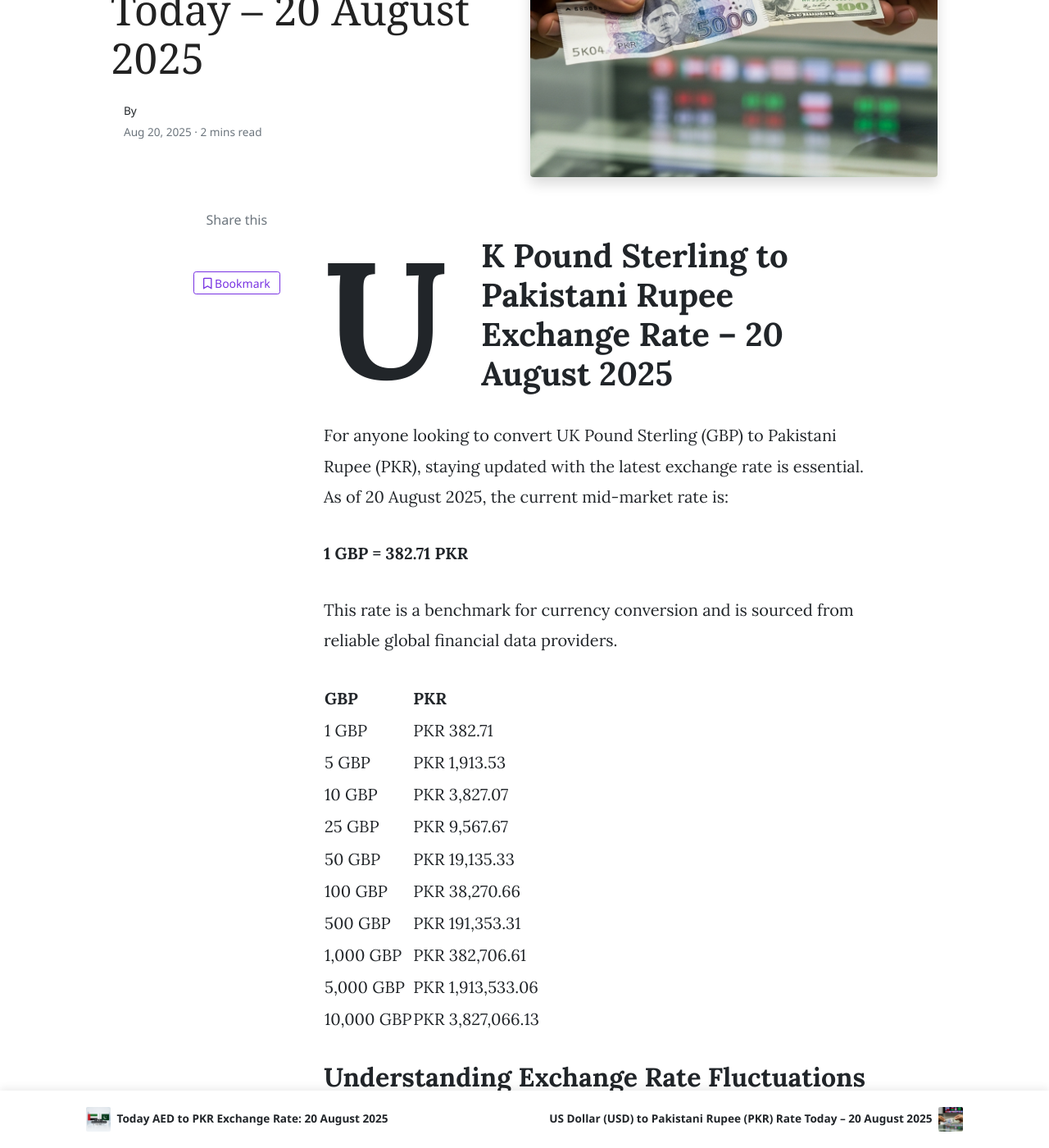
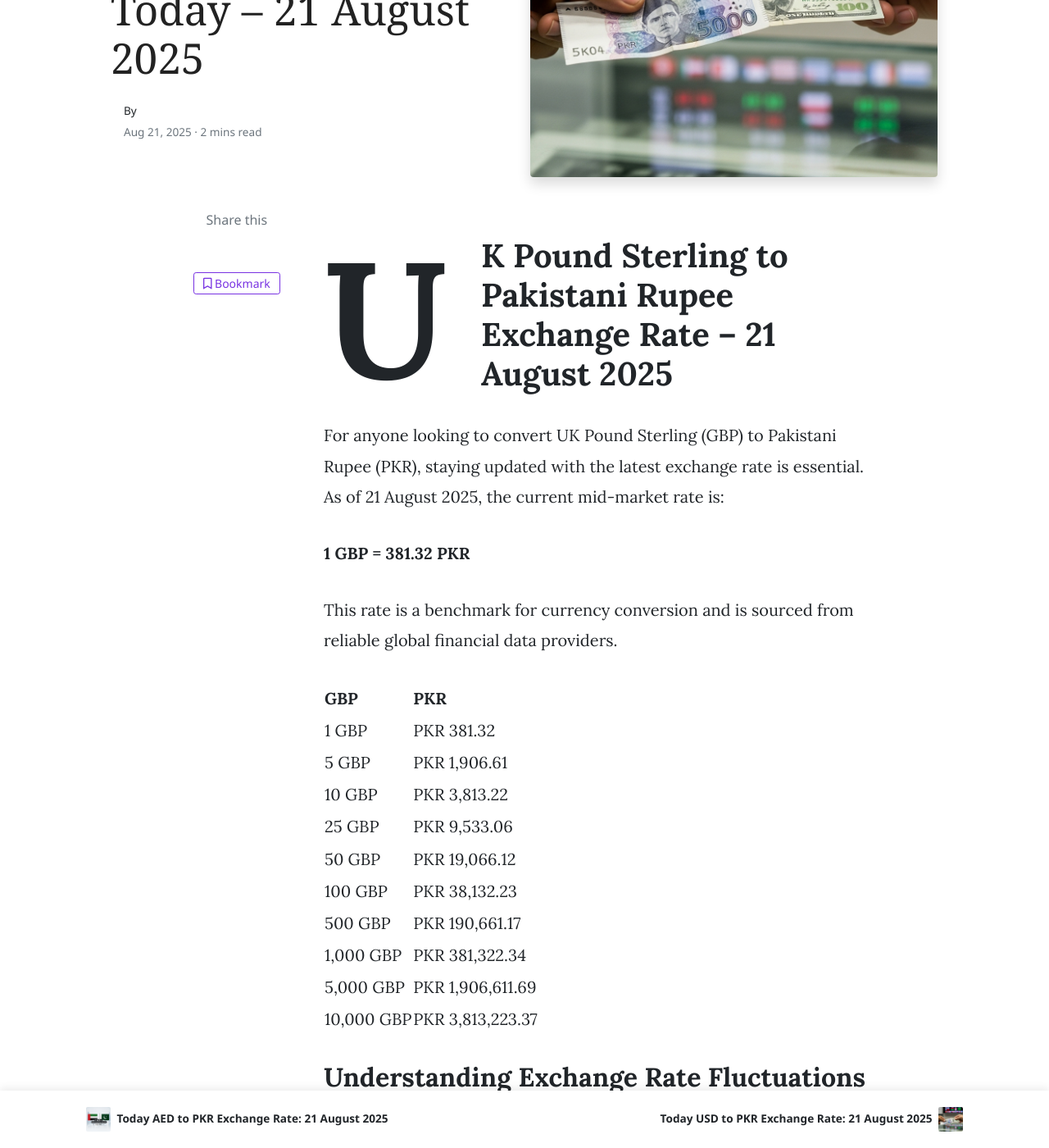
Before and after one commit to mlcom/mlcom.github.io, a Jekyll site: the page built from _posts/2025-08-21-today-uk-pound-sterling-to-pkr-exchange-rate-august-2025-prices-updated-gbp-to-pkr.md, in a window 1280 px wide and 1400 px high, scrolled down 870 px. Shown: the whole window at 82% size. Built offline with Jekyll 4.4.1, drawn with Linux system fonts in a browser that asks for light colours; nearby versions of some CDN libraries; comment, search, counter and statistics services are not loaded; some of the changed text lies outside the part shown.

Commit message:
Automated: Update currency rates and generate daily posts

```diff
--- a/_posts/2025-08-20-today-uk-pound-sterling-to-pkr-exchange-rate-august-2025-prices-updated-gbp-to-pkr.md
+++ b/_posts/2025-08-21-today-uk-pound-sterling-to-pkr-exchange-rate-august-2025-prices-updated-gbp-to-pkr.md
@@ -1,32 +1,32 @@
 ---
 layout: post
-title:  'UK Pound Sterling (GBP) to Pakistani Rupee (PKR) Rate Today – 20 August 2025'
+title:  'UK Pound Sterling (GBP) to Pakistani Rupee (PKR) Rate Today – 21 August 2025'
 author: john
 categories: [ gbp-to-pkr ]
 image: assets/images/usd-to-pkr-rate-today.jpg
 tags: ['GBP to PKR', 'UK Pound to Pakistani Rupee', 'pound rate in pakistan', 'great britain pound to pkr', 'uk to pakistan money transfer']
 ---
 
-# UK Pound Sterling to Pakistani Rupee Exchange Rate – 20 August 2025
+# UK Pound Sterling to Pakistani Rupee Exchange Rate – 21 August 2025
 
-For anyone looking to convert UK Pound Sterling (GBP) to Pakistani Rupee (PKR), staying updated with the latest exchange rate is essential. As of 20 August 2025, the current mid-market rate is:
+For anyone looking to convert UK Pound Sterling (GBP) to Pakistani Rupee (PKR), staying updated with the latest exchange rate is essential. As of 21 August 2025, the current mid-market rate is:
 
-**1 GBP = 382.71 PKR**
+**1 GBP = 381.32 PKR**
 
 This rate is a benchmark for currency conversion and is sourced from reliable global financial data providers.
 
 | GBP | PKR |
 | --- | --- |
-| 1 GBP | PKR 382.71 |
-| 5 GBP | PKR 1,913.53 |
-| 10 GBP | PKR 3,827.07 |
-| 25 GBP | PKR 9,567.67 |
-| 50 GBP | PKR 19,135.33 |
-| 100 GBP | PKR 38,270.66 |
-| 500 GBP | PKR 191,353.31 |
-| 1,000 GBP | PKR 382,706.61 |
-| 5,000 GBP | PKR 1,913,533.06 |
-| 10,000 GBP | PKR 3,827,066.13 |
+| 1 GBP | PKR 381.32 |
+| 5 GBP | PKR 1,906.61 |
+| 10 GBP | PKR 3,813.22 |
+| 25 GBP | PKR 9,533.06 |
+| 50 GBP | PKR 19,066.12 |
+| 100 GBP | PKR 38,132.23 |
+| 500 GBP | PKR 190,661.17 |
+| 1,000 GBP | PKR 381,322.34 |
+| 5,000 GBP | PKR 1,906,611.69 |
+| 10,000 GBP | PKR 3,813,223.37 |
 
 
 ## Understanding Exchange Rate Fluctuations
@@ -45,7 +45,7 @@ This depends on your personal needs. If the Pound is currently strong against th
 
 ### How much is 100 Pounds in Pakistani Rupees?
 
-Based on the live mid-market rate, 100 UK Pound Sterling equals **382,706.61** Pakistani Rupees. The final amount may vary based on the service provider's rate and fees.
+Based on the live mid-market rate, 100 UK Pound Sterling equals **381,322.34** Pakistani Rupees. The final amount may vary based on the service provider's rate and fees.
 
 
 
--- a/_posts/2025-08-20-today-us-dollar-to-pkr-exchange-rate-august-2025-prices-updated-usd-to-pkr.md
+++ b/_posts/2025-08-21-today-us-dollar-to-pkr-exchange-rate-august-2025-prices-updated-usd-to-pkr.md
@@ -1,32 +1,32 @@
 ---
 layout: post
-title:  'US Dollar (USD) to Pakistani Rupee (PKR) Rate Today – 20 August 2025'
+title:  'Today USD to PKR Exchange Rate: 21 August 2025'
 author: jane
 categories: [ usd-to-pkr ]
 image: assets/images/usd-to-pkr-rate-today.jpg
 tags: ['USD to PKR', 'US Dollar to Pakistani Rupee', 'dollar rate in pakistan', 'today dollar rate open market', 'usa to pakistan dollar rate']
 ---
 
-# US Dollar to Pakistani Rupee Exchange Rate – 20 August 2025
+# US Dollar to Pakistani Rupee Exchange Rate – 21 August 2025
 
-For anyone looking to convert US Dollar (USD) to Pakistani Rupee (PKR), staying updated with the latest exchange rate is essential. As of 20 August 2025, the current mid-market rate is:
+For anyone looking to convert US Dollar (USD) to Pakistani Rupee (PKR), staying updated with the latest exchange rate is essential. As of 21 August 2025, the current mid-market rate is:
 
-**1 USD = 283.59 PKR**
+**1 USD = 283.21 PKR**
 
 This rate is a benchmark for currency conversion and is sourced from reliable global financial data providers.
 
 | USD | PKR |
 | --- | --- |
-| 1 USD | PKR 283.59 |
-| 5 USD | PKR 1,417.93 |
-| 10 USD | PKR 2,835.86 |
-| 25 USD | PKR 7,089.64 |
-| 50 USD | PKR 14,179.28 |
-| 100 USD | PKR 28,358.56 |
-| 500 USD | PKR 141,792.80 |
-| 1,000 USD | PKR 283,585.60 |
-| 5,000 USD | PKR 1,417,928.00 |
-| 10,000 USD | PKR 2,835,856.00 |
+| 1 USD | PKR 283.21 |
+| 5 USD | PKR 1,416.04 |
+| 10 USD | PKR 2,832.08 |
+| 25 USD | PKR 7,080.20 |
+| 50 USD | PKR 14,160.41 |
+| 100 USD | PKR 28,320.81 |
+| 500 USD | PKR 141,604.05 |
+| 1,000 USD | PKR 283,208.10 |
+| 5,000 USD | PKR 1,416,040.50 |
+| 10,000 USD | PKR 2,832,081.00 |
 
 
 ## Understanding Exchange Rate Fluctuations
```
Also changed, not shown: other parts of _posts/2025-08-21-today-us-dollar-to-pkr-exchange-rate-august-2025-prices-updated-usd-to-pkr.md (+1 -1 lines), _data/rates.yml (+142 -142 lines), _posts/2025-08-21-today-saudi-riyal-to-pkr-exchange-rate-august-2025-prices-updated-sar-to-pkr.md (renamed from _posts/2025-08-20-today-saudi-riyal-to-pkr-exchange-rate-august-2025-prices-updated-sar-to-pkr.md, +15 -15 lines), _posts/2025-08-21-today-uae-dirham-to-pkr-exchange-rate-august-2025-prices-updated-aed-to-pkr.md (renamed from _posts/2025-08-20-today-uae-dirham-to-pkr-exchange-rate-august-2025-prices-updated-aed-to-pkr.md, +15 -15 lines).
